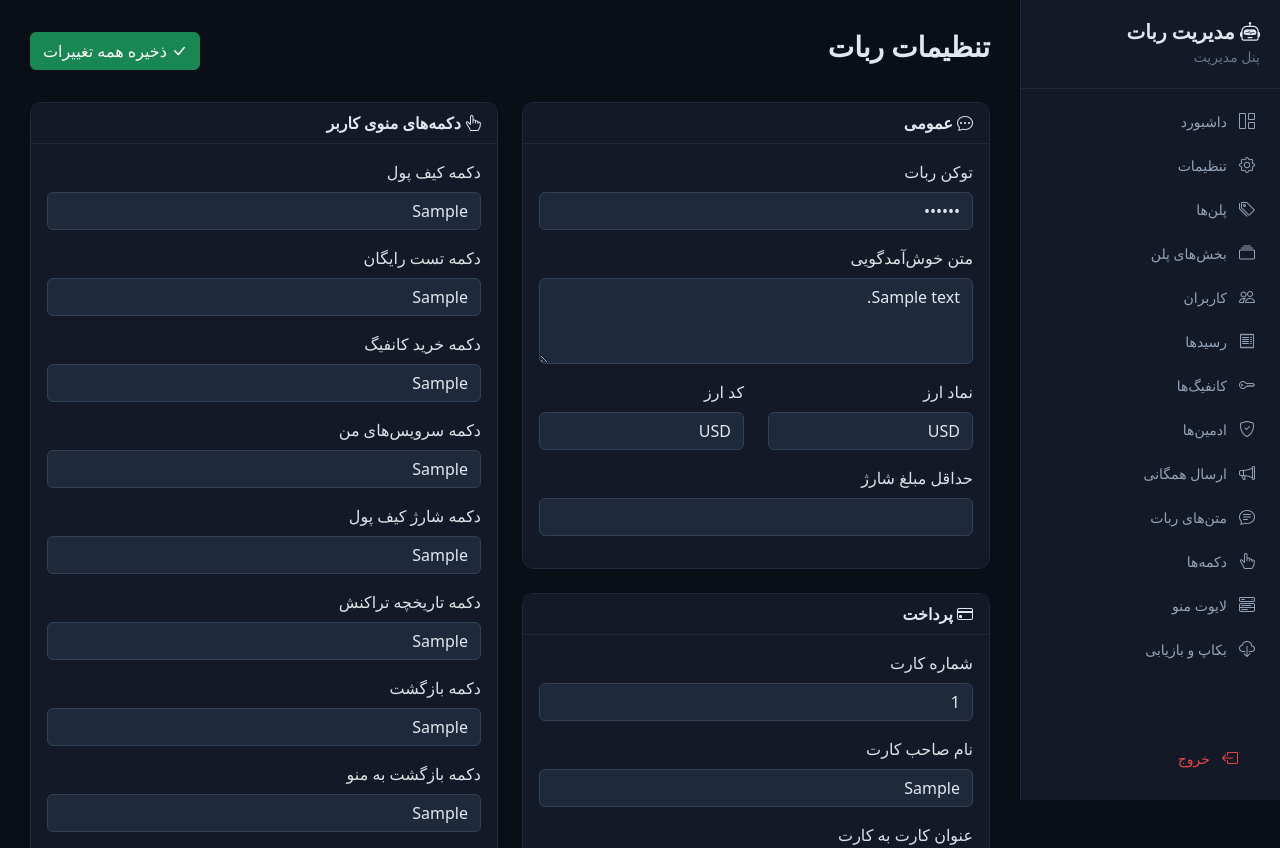
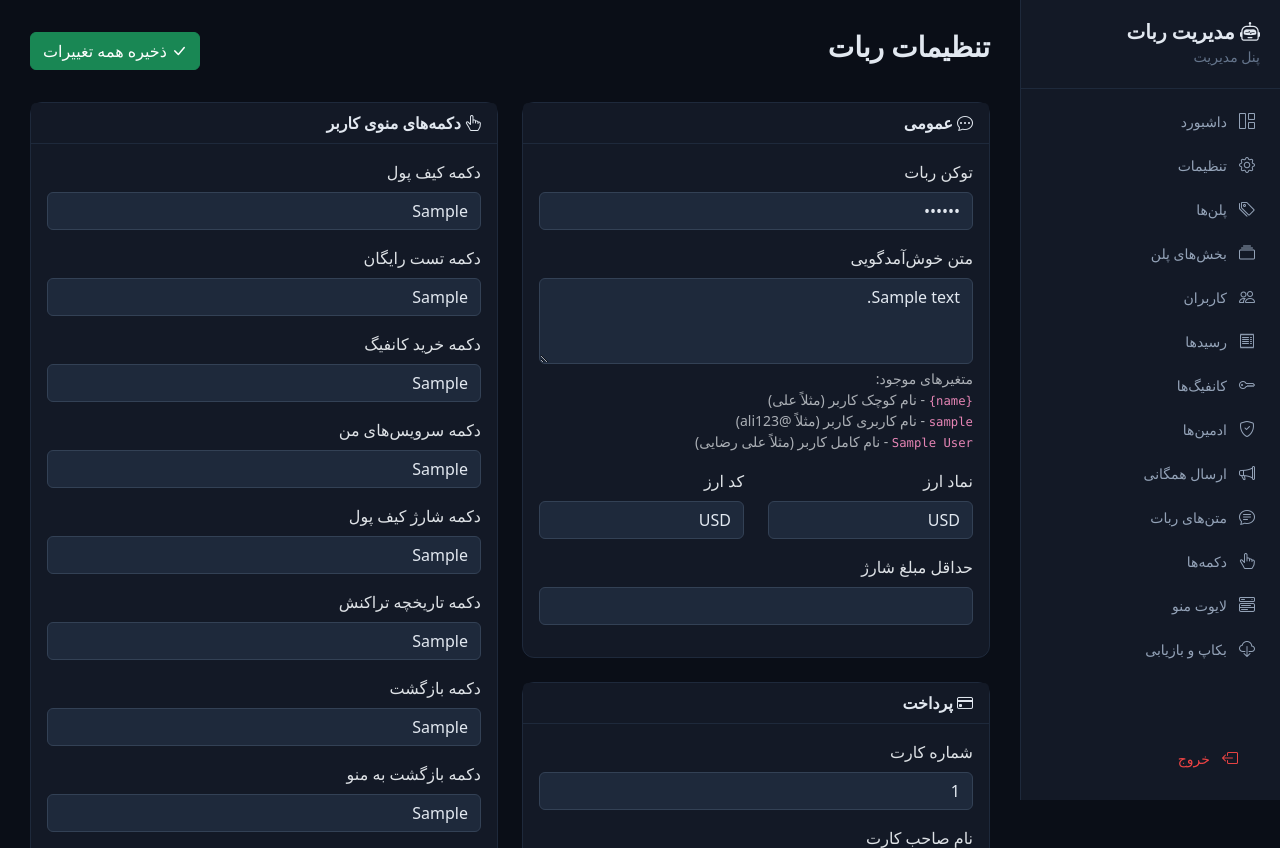
Before and after one commit to ajavan034-coder/NigVpnBot, a Python web app: template templates/settings.html in a window 1280 px wide. Shown: the top 848 px of the page. Run offline with Jinja, Linux system fonts and the light colour scheme; the template is opened without the code that fills it: most values are stand-ins (such as "Sample title", 1, 10 or a date in 2020).

Commit message:
feat: add placeholder guide for welcome text in admin panel

```diff
--- a/templates/settings.html
+++ b/templates/settings.html
@@ -22,6 +22,12 @@
                 <div class="mb-3">
                     <label class="form-label">متن خوش‌آمدگویی</label>
                     <textarea name="welcome_text" class="form-control" rows="3">{{ settings.get('welcome_text', '') }}</textarea>
+                    <div class="form-text">
+                        متغیرهای موجود:<br>
+                        <code>{name}</code> - نام کوچک کاربر (مثلاً علی)<br>
+                        <code>{{username}}</code> - نام کاربری کاربر (مثلاً @ali123)<br>
+                        <code>{{full_name}}</code> - نام کامل کاربر (مثلاً علی رضایی)
+                    </div>
                 </div>
                 <div class="row">
                     <div class="col-md-6 mb-3">
```
